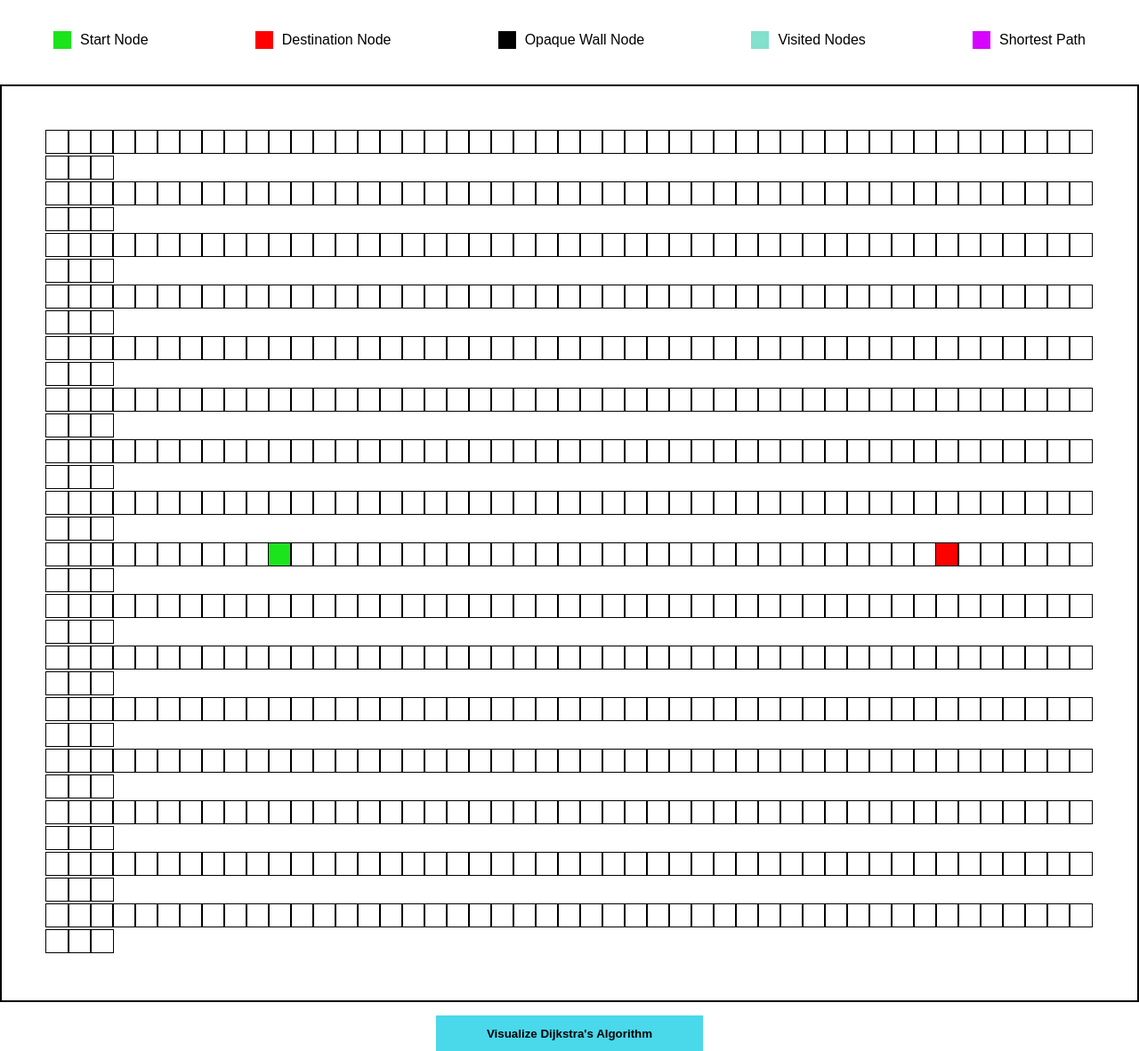
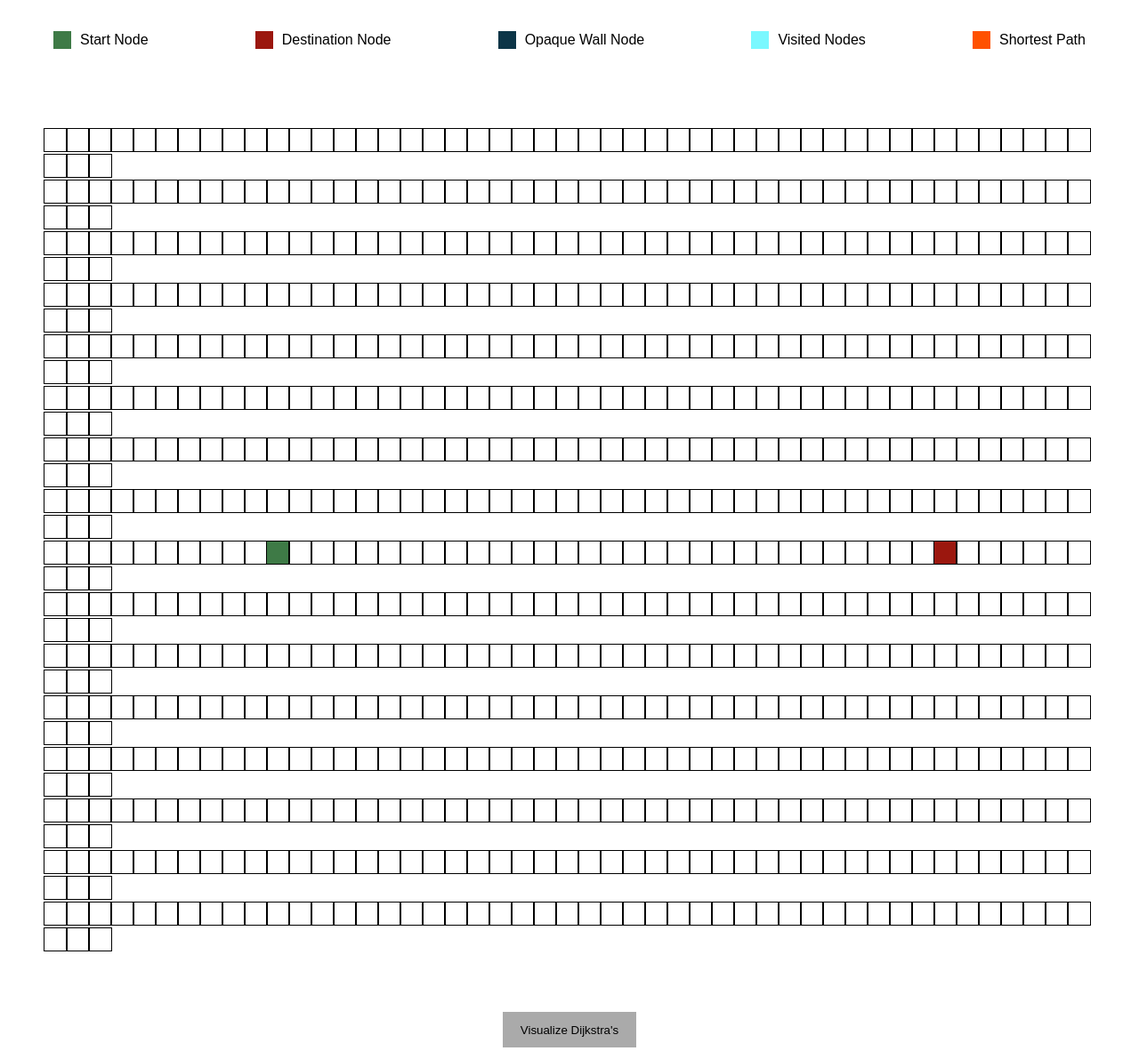
Before and after one commit to NewCoderBoi/Pathfinding-Visualizer, a React (Create React App) app: page / in a window 1280 px wide. Shown: the whole page at 89% size. Built offline with nearby package versions, Linux system fonts and the light colour scheme.

Commit message:
Look experimentation

```diff
--- a/src/PathfindingVisualizer/Node/Node.css
+++ b/src/PathfindingVisualizer/Node/Node.css
@@ -11,24 +11,24 @@
   display: inline-block;
 }
 
+.wall {
+  background-color: #0c3547;
+}
+
+.visited {
+  background-color: rgba(0, 242, 255, 0.521);
+}
+
+.shortest-path {
+  background-color: #ff5100;
+}
+
 .start {
   font-size: 12px;
-  background-color: rgb(28, 228, 28);
+  background-color: rgb(62, 122, 70);
 }
 
 .finish {
   font-size: 12px;
-  background-color: red;
+  background-color: rgb(155, 23, 14);
 }
-
-.wall {
-  background-color: #000;
-}
-
-.visited {
-  background-color: rgba(33, 199, 163, 0.555);
-}
-
-.shortest-path {
-  background-color: rgb(213, 5, 255);
-}
--- a/src/PathfindingVisualizer/PathfindingVisualizer.css
+++ b/src/PathfindingVisualizer/PathfindingVisualizer.css
@@ -40,23 +40,23 @@ li div {
 }
 
 .legend-start {
-  background-color: rgb(28, 228, 28);
+  background-color: rgb(62, 122, 70);
 }
 
 .legend-finish {
-  background-color: red;
+  background-color: rgb(155, 23, 14);
 }
 
 .legend-wall {
-  background-color: #000;
+  background-color: #0c3547;
 }
 
 .legend-visited {
-  background-color: rgba(33, 199, 163, 0.555);
+  background-color: rgba(0, 242, 255, 0.521);
 }
 
 .legend-shortest-path {
-  background-color: rgb(213, 5, 255);
+  background-color: #ff5100;
 }
 
 .grid {
@@ -64,7 +64,7 @@ li div {
   /* For Full Screen*/
   /* margin: 75px 0 0 50px; */
   padding: 50px;
-  border: 2px solid #000;
+  /* border: 2px solid #000; */
 }
 
 button {
@@ -74,15 +74,15 @@ button {
   /* bottom: 10%; */
   /* left: 50%;
   transform: translateX(-50%); */
-  width: 300px;
+  width: 150px;
   height: 40px;
-  background-color: rgb(74, 216, 235);
-  font-weight: bold;
+  background-color: #aaa;
+  font-weight: 100;
   border: 0;
 }
 
 button:hover {
   cursor: pointer;
-  background-color: rgb(40, 144, 158);
+  background-color: #888;
   transition: all 0.2s ease-in-out;
 }
--- a/src/PathfindingVisualizer/PathfindingVisualizer.jsx
+++ b/src/PathfindingVisualizer/PathfindingVisualizer.jsx
@@ -179,7 +179,7 @@ const PathfindingVisualizer = ()=>{
                     </div>
                 })}
             </div>
-            <button onClick = {()=>visualizeDijkstra()}>Visualize Dijkstra's Algorithm</button>
+            <button onClick = {()=>visualizeDijkstra()}>Visualize Dijkstra's</button>
        </div>
     )
 }
```
